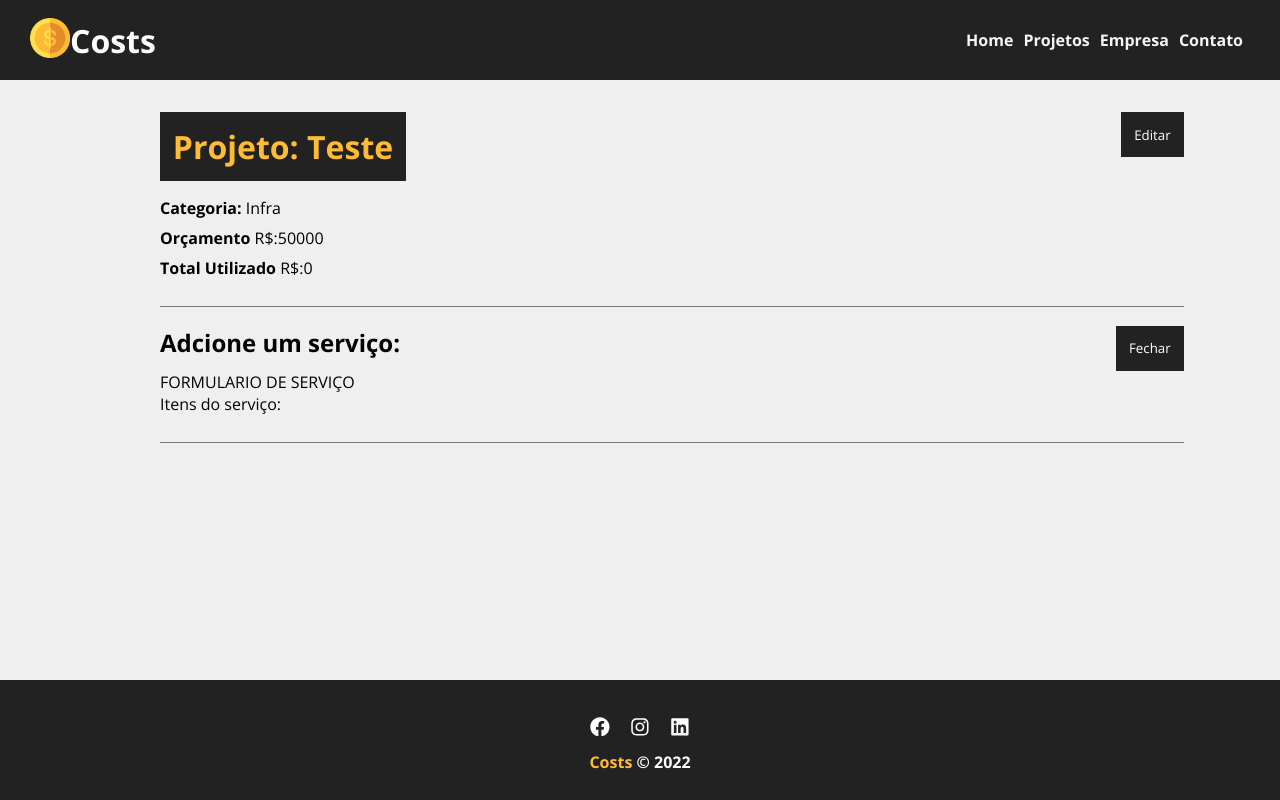
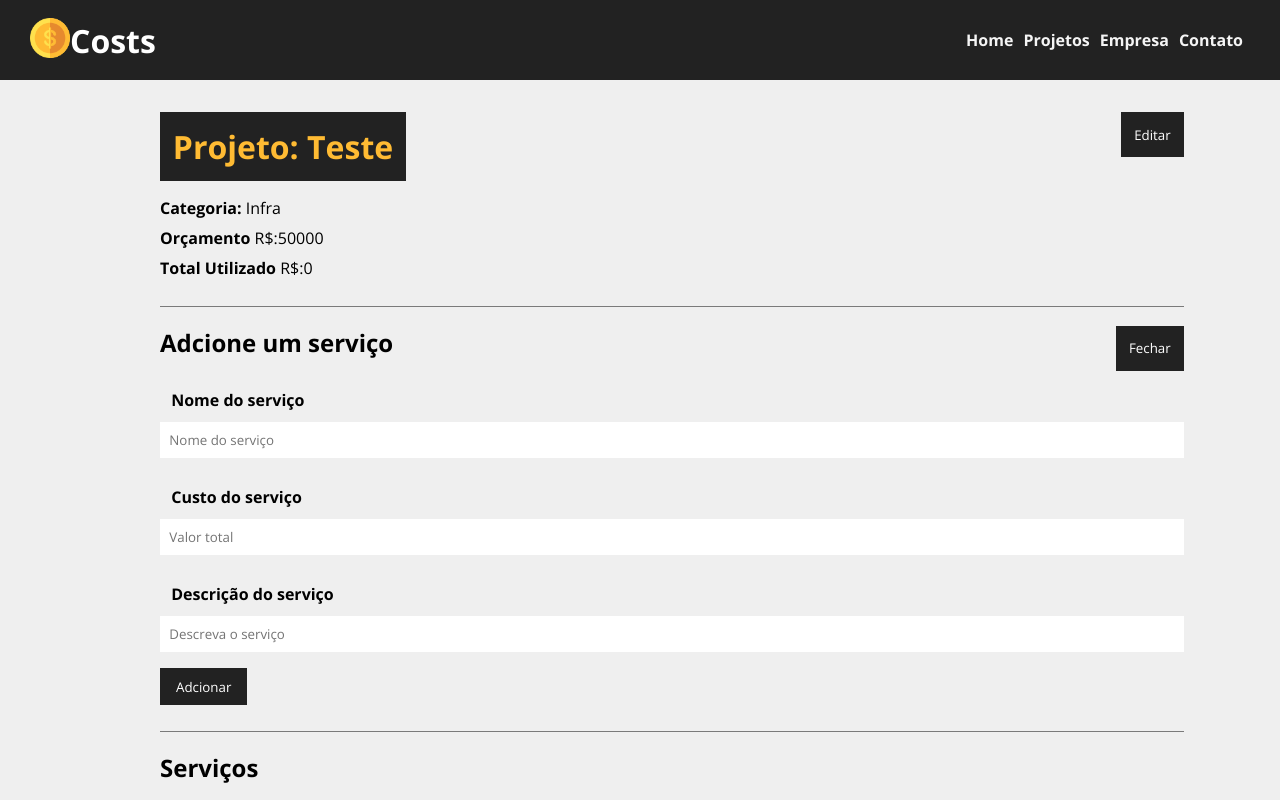
Before and after one commit to JosediO/Costs, a React (Create React App) app: page /Projeto/1 in a window 1280 px wide. Both pictures are taken after a click on the button "Adcionar". Shown: the top 800 px of the page. Built offline with nearby package versions, Linux system fonts and the light colour scheme; data requests are answered from the project's data file.

Commit message:
adcionar service

```diff
--- a/db.json
+++ b/db.json
@@ -29,8 +29,21 @@
         "id": "4",
         "name": "Planejamento"
       },
-      "cost": 0,
-      "services": [],
+      "cost": 200,
+      "services": [
+        {
+          "name": "Teste",
+          "cost": "100",
+          "description": "eba",
+          "id": "5f19dadd-dabb-4f0d-87f7-c7b12b5e1ffc"
+        },
+        {
+          "name": "Teste2",
+          "cost": "100",
+          "description": "eba",
+          "id": "dd333902-c310-4cff-b2b3-ef94619c52a9"
+        }
+      ],
       "id": 3
     }
   ],
--- /dev/null
+++ b/src/Components/Service/ServiceForm.js
@@ -0,0 +1,50 @@
+import { useState } from 'react'
+
+import Input from '../Form/Input'
+import SubmitBtn from '../Form/SubmitBtn'
+
+import styles from '../Project/ProjectForms.module.css'
+
+function ServiceForm({handleSubmit, btnText, projectData}){
+
+    const [service,setService] = useState({})
+
+    function submit(e){
+        e.preventDefault()
+        projectData.services.push(service)
+        handleSubmit(projectData)
+    }
+
+    function handgleChange(e){
+        setService({...service,[e.target.name]: e.target.value})
+    }
+
+    return(
+        <form onSubmit={submit} className={styles.form}>
+            <Input
+            type="text"
+            text="Nome do serviço"
+            name="name"
+            placeholder="Nome do serviço"
+            handleOnChange={handgleChange}
+            />
+            <Input
+            type="number"
+            text="Custo do serviço"
+            name="cost"
+            placeholder="Valor total"
+            handleOnChange={handgleChange}
+            />
+            <Input
+            type="text"
+            text="Descrição do serviço"
+            name="description"
+            placeholder="Descreva o serviço"
+            handleOnChange={handgleChange}
+            />
+            <SubmitBtn text={btnText}/>
+        </form>
+    )
+}
+
+export default ServiceForm
--- a/src/Components/pages/Projeto.js
+++ b/src/Components/pages/Projeto.js
@@ -1,4 +1,6 @@
 import styles from './Projeto.module.css'
+
+import{ parse, v4 as uuidv4 } from 'uuid'
 
 import { useParams } from 'react-router-dom'
 import { useState , useEffect } from 'react';
@@ -7,6 +9,7 @@
 import Container from './../layout/Container'
 import ProjectForms from './../Project/ProjectForms'
 import Message from './../layout/Message'
+import ServiceForm from '../Service/ServiceForm';
 
 
 function Projeto(){
@@ -31,7 +34,7 @@
             setProject(data)
         })
         .catch((err)=>console.log(err))
-        },3000)
+        },500)
     },[id])
 
 function editPost(project){
@@ -66,6 +69,39 @@
     setShowServiceForm(!showServiceForm)
 }
 
+function createService(project){
+    setMessage('')
+
+    const lastService = project.services[project.services.length - 1]
+
+    lastService.id = uuidv4()
+
+    const lastServiceCost = lastService.cost
+
+    const newCost = parseFloat(project.cost) + parseFloat(lastServiceCost)
+
+    if(newCost > parseFloat(project.budget)){
+        setMessage("Orgçamento estourado, verifique o valor do serviço")
+        setType("error")
+        project.services.pop()
+        return false
+    }
+
+    project.cost = newCost
+
+    fetch(`http://localhost:5000/projects/${project.id}`,{
+        method:'PATCH',
+        headers:{
+            'Content-Type':'application/json',
+        },
+        body: JSON.stringify(project),
+        }).then((resp) => resp.json())
+        .then((data) =>{
+            console.log(data)
+        })
+        .catch((err) => console.log(err))
+}
+
     return(
     <>
         {project.name ? (
@@ -89,21 +125,25 @@
                         )}
                     </div>
                     <div className={styles.service_from_container}>
-                        <h2>Adcione um serviço:</h2>
+                        <h2>Adcione um serviço</h2>
                         <button className={styles.btn} onClick={toggleServiceForm}>
                          {!showServiceForm ? 'Adcionar':'Fechar'}
                         </button>
                         <div className={styles.project_info}>
-                            {showServiceForm &&(
-                                <div>
-                                    FORMULARIO DE SERVIÇO
+                            {showServiceForm &&(<div>
+                                <ServiceForm
+                                handleSubmit={createService}
+                                btnText="Adcionar"
+                                projectData={project}
+                                />
                                 </div>
                             )}
                         </div>
+                        </div>
+                    <h2>Serviços</h2>
                         <Container customClass="start">
                             <p>Itens do serviço:</p>
                         </Container>
-                    </div>
                 </Container>
             </div>
         ):(
```
